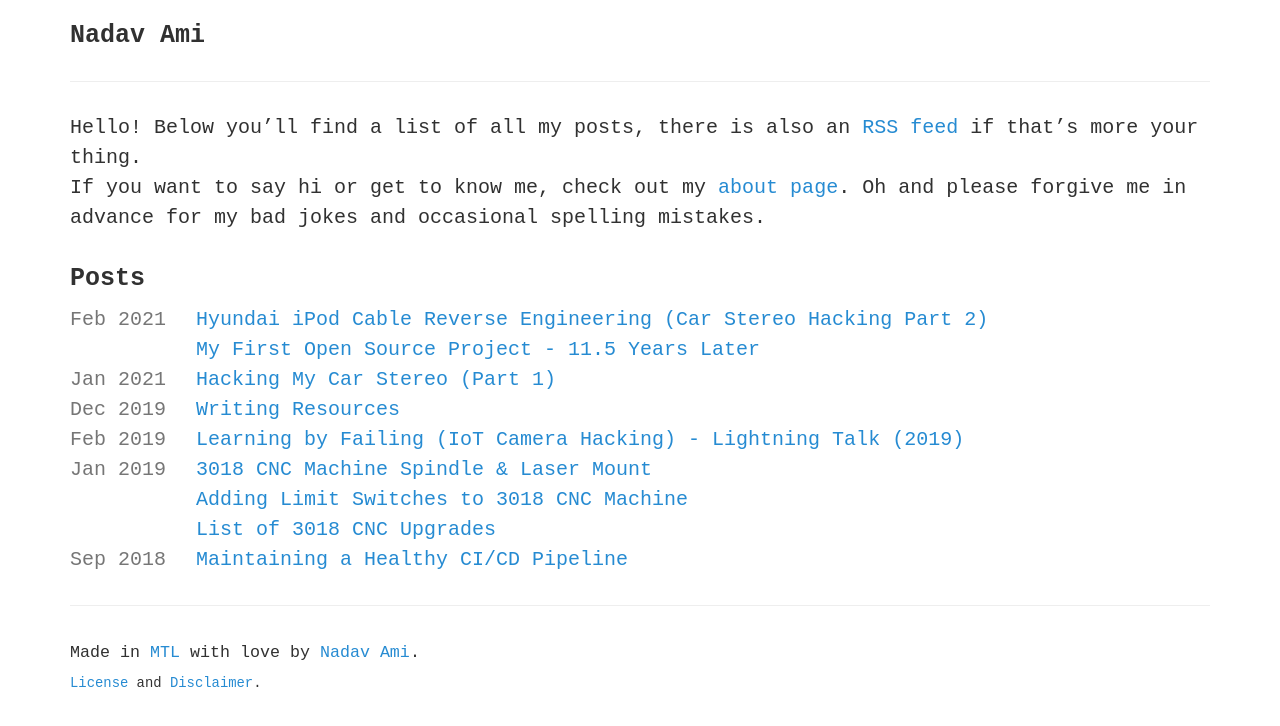
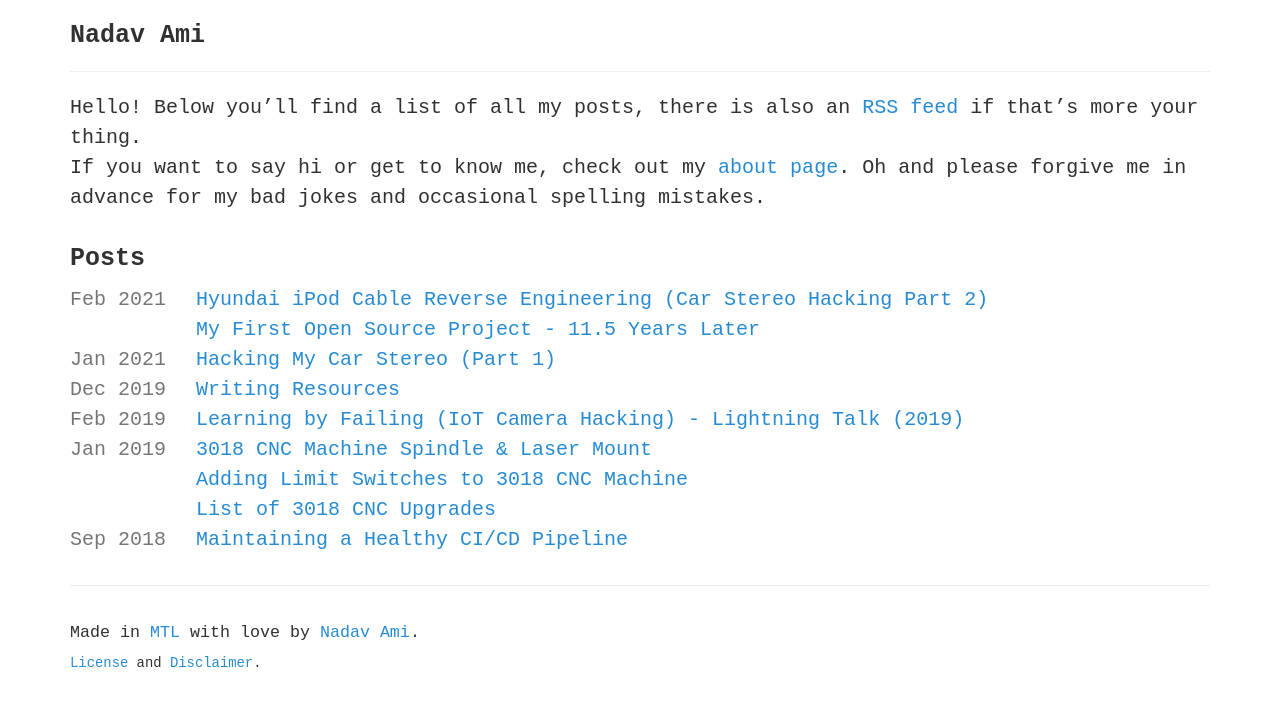
Before and after one commit to nadavami/nadavami.github.io, a Jekyll site: the page built from index.md, in a window 1280 px wide. Shown: the top 726 px of the page. Built offline with Jekyll 4.4.1, drawn with Linux system fonts in a browser that asks for light colours.

Commit message:
Make masthead hr margin same as padding on the top

```diff
--- a/_sass/_masthead.scss
+++ b/_sass/_masthead.scss
@@ -4,6 +4,10 @@
 
 .masthead {
   padding-top:    1rem;
+
+  hr {
+    margin: 1rem 0;
+  }
 }
 
 .masthead-title {
```
